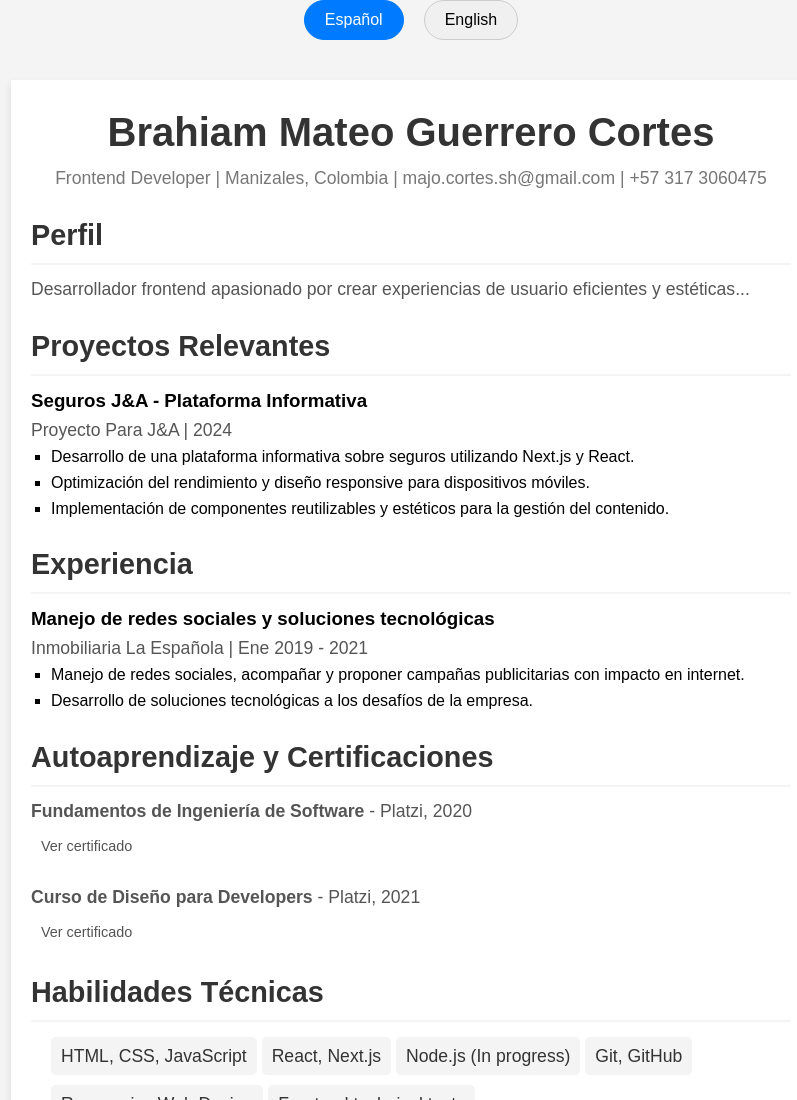
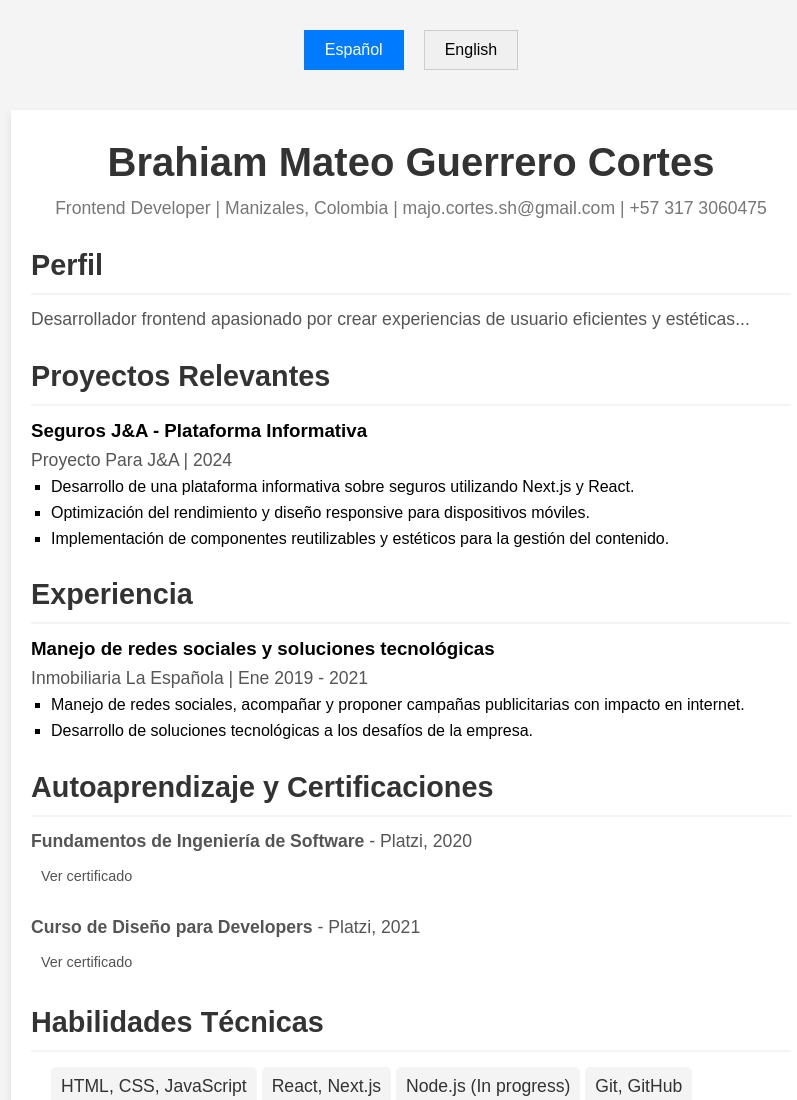
Before and after one commit to majo-sh/CV, a plain HTML site: page index.html in a window 1280 px wide. Shown: the top 1100 px of the page, without its empty margins (229-1026 px from the left). Drawn offline with Linux system fonts and the light colour scheme.

Commit message:
button styles

```diff
--- a/styles.css
+++ b/styles.css
@@ -120,6 +120,7 @@
     display: flex;
     justify-content: center;
     margin-bottom: 20px;
+    margin-top: 30px;
   }
 
 
@@ -127,7 +128,6 @@
     background-color: #f0f0f0;
     border: 1px solid #ccc;
     padding: 10px 20px;
-    border-radius: 20px;
     margin: 0 10px;
     font-size: 16px;
     cursor: pointer;
```
